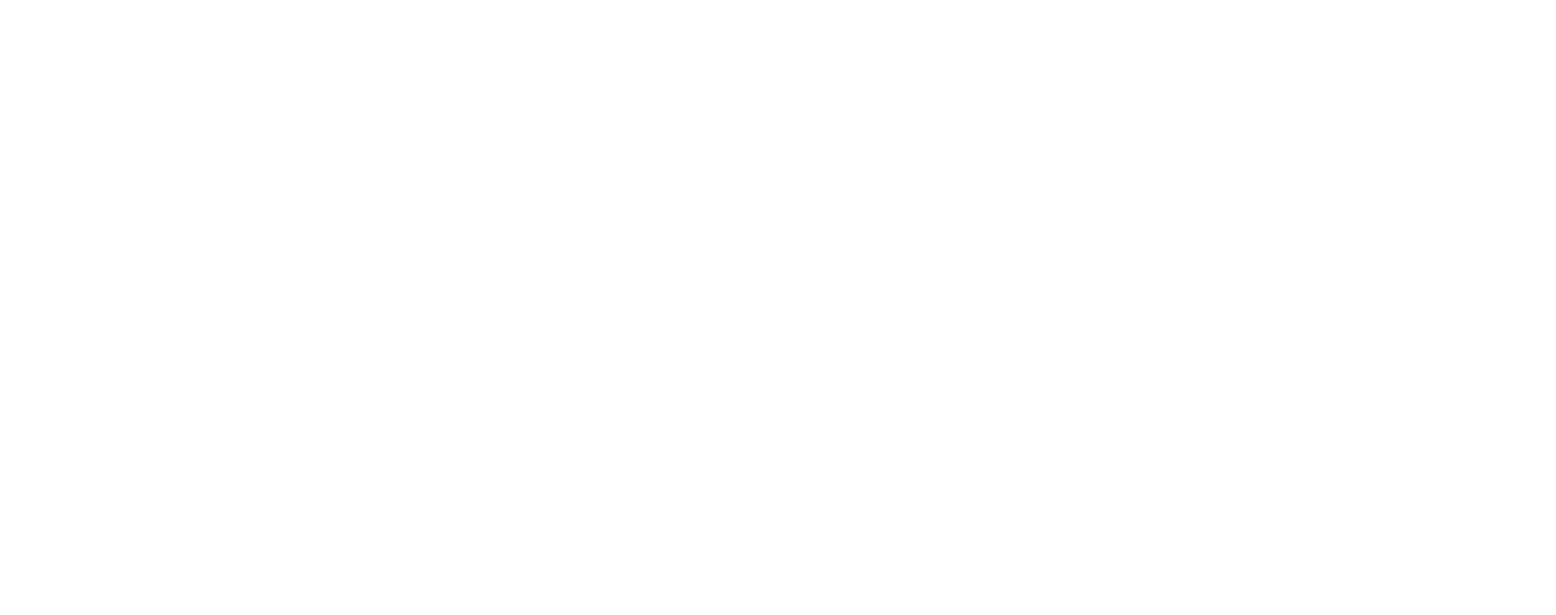
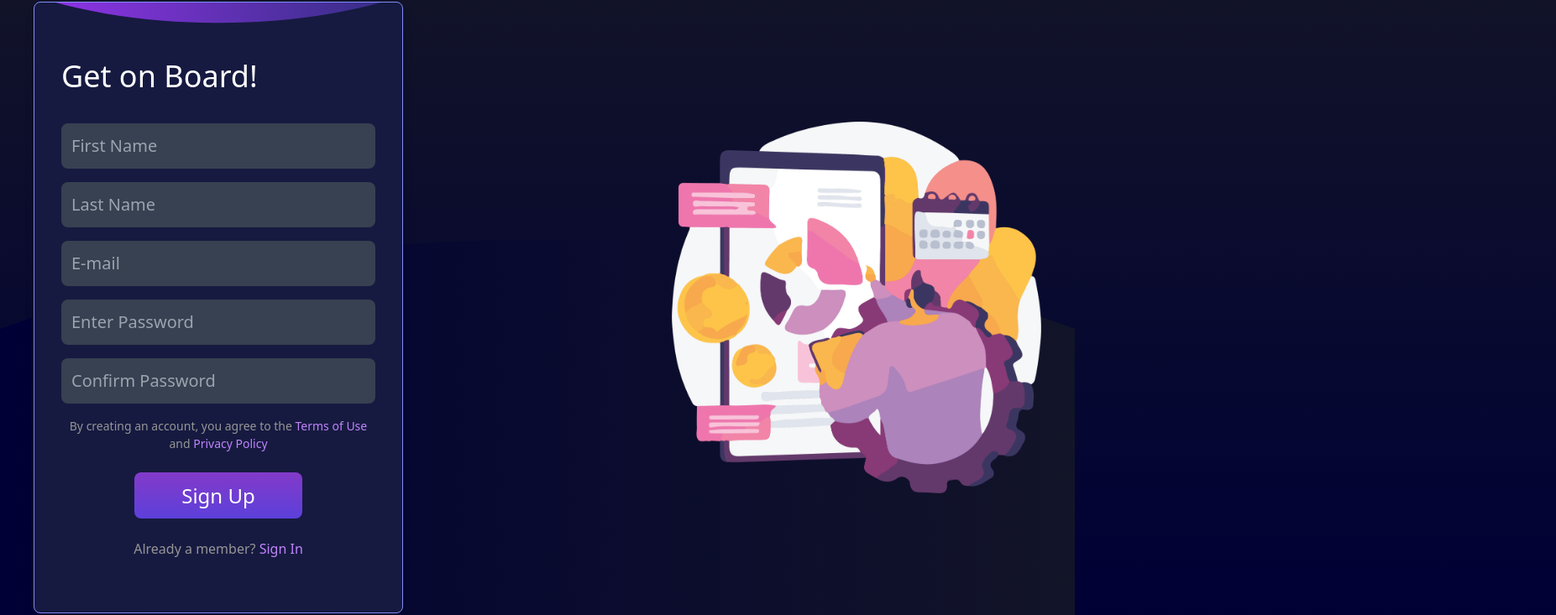
Before and after one commit to Sara-AM91/finance-tracker-frontend, a React (Vite) app: page /signup in a window 1280 px wide. Shown: the part 38-771 px from the top of the page at 84% size, 1853 px wide, since content can reach past the window. Built offline with nearby package versions, Linux system fonts and the light colour scheme.

Commit message:
Added routing for Sign In and Sign Up pages using React Router.

```diff
--- a/src/App.jsx
+++ b/src/App.jsx
@@ -1,6 +1,17 @@
-//Used ES6:
+import React from "react";
+import { BrowserRouter, Routes, Route } from "react-router-dom";
+import LoginPage from "./pages/LoginPage";
+import SignUpPage from "./pages/SignUpPage";
+
 const App = () => {
-  return <div></div>;
+  return (
+    <BrowserRouter>
+      <Routes>
+        <Route path="/" element={<LoginPage />} />
+        <Route path="/signup" element={<SignUpPage />} />
+      </Routes>
+    </BrowserRouter>
+  );
 };
 
 export default App;
--- a/src/pages/LoginPage.jsx
+++ b/src/pages/LoginPage.jsx
@@ -1,5 +1,5 @@
-import React from "react";
 import loginImg from "../assets/LoginPage.png";
+import { Link } from "react-router-dom";
 
 const LoginPage = () => {
   return (
@@ -69,12 +69,9 @@
             <div className="mt-6 text-center relative z-10">
               <p className="font-normal text-[16px] text-[#969696]">
                 New here?{" "}
-                <a
-                  href="#"
-                  className="font-normal text-[16px] text-purple-400 hover:underline"
-                >
+                <Link to="/signup" className="text-purple-400 hover:underline">
                   Sign Up
-                </a>
+                </Link>
               </p>
             </div>
           </div>
--- a/src/pages/SignUpPage.jsx
+++ b/src/pages/SignUpPage.jsx
@@ -1,4 +1,6 @@
 import loginImg from "../assets/LoginPage.png";
+import { Link } from "react-router-dom";
+
 const SignUpPage = () => {
   return (
     <div className="relative min-h-screen flex items-center justify-center bg-gradient-to-b from-[#121428] to-[#000036]">
@@ -91,12 +93,9 @@
             <div className="mt-6 text-center relative z-10">
               <p className="font-normal text-[16px] text-[#969696]">
                 Already a member?{" "}
-                <a
-                  href="#"
-                  className="font-normal text-[16px] text-purple-400 hover:underline"
-                >
+                <Link to="/" className="text-purple-400 hover:underline">
                   Sign In
-                </a>
+                </Link>
               </p>
             </div>
           </div>
```
